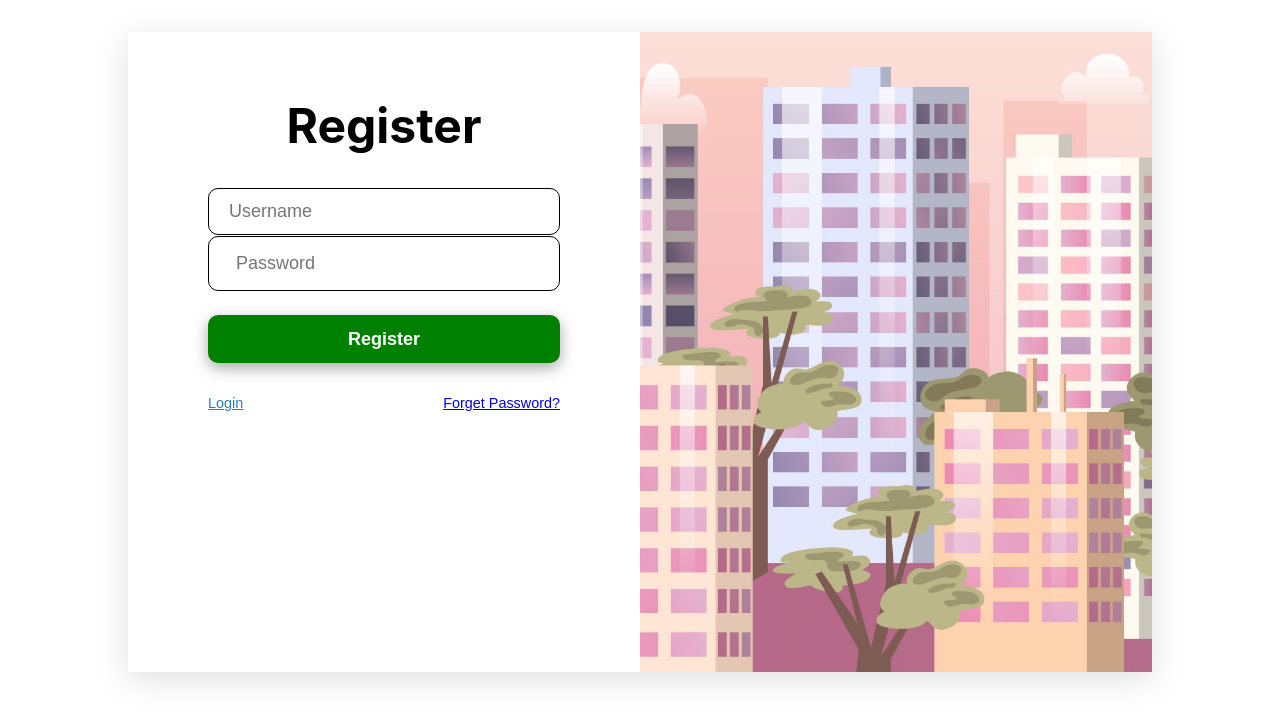
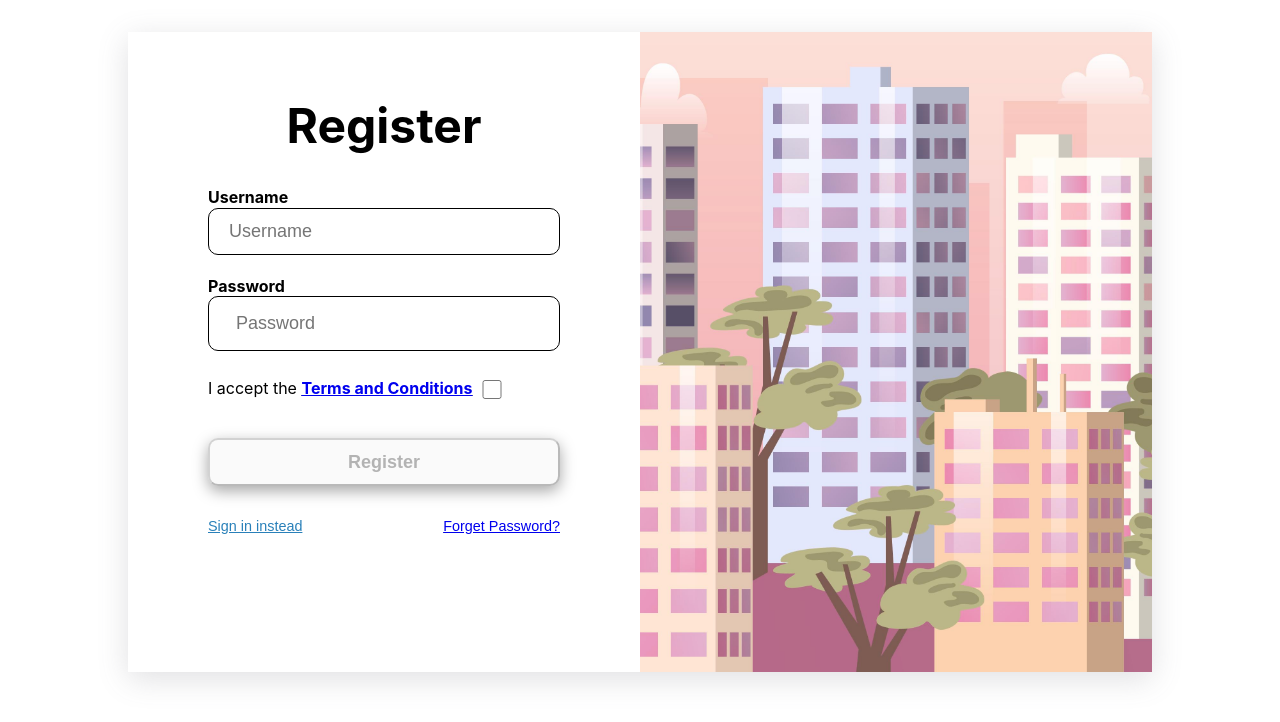
Before and after one commit to Realker/SC2006-Project, a React (Create React App) app in the folder frontend/: page / in a window 1280 px wide. Both pictures are taken after a click on the button "Register". Shown: the top 722 px of the page. Built offline with nearby package versions, Linux system fonts and the light colour scheme.

Commit message:
Updated RegisterPage

```diff
--- a/frontend/src/components/LoginRegister.js
+++ b/frontend/src/components/LoginRegister.js
@@ -6,6 +6,7 @@ import "../css/LoginRegister.css";
 import btoBuilding from "../images/Housingbuilding.jpg";
 import ResetPassword from './ResetPassword';
 import { Link } from 'react-router-dom';
+import TNC from './TNC';
 
 
 
@@ -15,9 +16,17 @@ function Login() {
   const [password, setPassword] = useState("");
   const [isLogin, setLogin] = useState(true);
   const [error, setError] = useState(null);
-
+  const [agree, setAgree] = useState(false);
   const [cookies, setCookie] = useCookies(['auth_token']);
   const navigate = useNavigate();
+  const [linkTNC, setLinkTNC] = useState(false);
+
+  //Terms & Conditions checkbox
+  const checkboxHandler = () => {
+    // if agree === true, it will be set to false
+    // if agree === false, it will be set to true
+    setAgree(!agree);
+  }
 
   const loginBtn = () => {
     if (email.trim().length !== 0 && password.trim().length) {
@@ -46,6 +55,7 @@ function Login() {
   };
 
   const RegisterBtn = () => {
+
     if (email.trim().length !== 0 && password.trim().length) {
       APIService.RegisterUser(email, password)
         .then((response) => {
@@ -71,15 +81,18 @@ function Login() {
     }
   };
 
+
   return (
 
     <div className="LoginRegister-container">
 
       <div className="LoginRegister__content">
+
         <h1>{isLogin ? "Login" : "Register"}</h1>
 
         <div>
           <form>
+            <b>Username</b>
             <input
               type="text"
               value={email}
@@ -87,6 +100,8 @@ function Login() {
               placeholder="Username"
               onChange={(e) => setUsername(e.target.value)}
             />
+            <br></br>
+            <b>Password</b>
             <input
               type="password"
               value={password}
@@ -94,51 +109,58 @@ function Login() {
               placeholder="Password"
               onChange={(e) => setPassword(e.target.value)}
             />
-
           </form>
 
           <div>
             {isLogin ? (
               <div>
                 <button
+                  className="btn btn-loginRegister-primary"
                   onClick={loginBtn}
-                  className="btn btn-loginRegister-primary"
                 >
                   Login
                 </button>
                 <div className="LoginRegister__content__secondary-btns">
                   <button
+                    className="btn btn-loginRegister-secondary"
                     onClick={() => setLogin(false)}
-                    className="btn btn-loginRegister-secondary"
                   >
                     Register
                   </button>
                   <button
+                    className="btn btn-forgetpass"
                     onClick={() => setLogin(false)}
-                    className="btn btn-forgetpass"
                   >
                     <Link to ="/ResetPassword">Forget Password?</Link>
                   </button>
                 </div>
               </div>
             ) : (
+
               <div>
-                <button
+
+                <div>
+                  I accept the <label htmlFor="agree"><b><u><a href="#" onClick={() => setLinkTNC(true)}>Terms and Conditions</a></u></b></label>
+                  <input type="checkbox" id="agree" onChange={checkboxHandler} />
+                    <TNC trigger={linkTNC} setTrigger={setLinkTNC}>
+                      <p><b>Terms & Conditions</b></p>
+                    </TNC>
+                </div>
+
+                <button disabled={!agree}
+                  className="btn1"
                   onClick={RegisterBtn}
-                  className="btn btn-loginRegister-primary"
-                >
-                  Register
-                </button>
+                    >Register</button>
+
                 <div className="LoginRegister__content__secondary-btns">
                   <button
                     className="btn btn-loginRegister-secondary"
                     onClick={() => setLogin(true)}
-                  >
-                    Login
-                  </button>
+                    >Sign in instead</button>
+
                   <button
-                    onClick={() => setLogin(false)}
-                    className="btn btn-forgetpass">
+                    className="btn btn-forgetpass"
+                    onClick={() => setLogin(false)}>
                     <Link to ="/ResetPassword">Forget Password?</Link>
                   </button>
                 </div>
--- a/frontend/src/components/Search.js
+++ b/frontend/src/components/Search.js
@@ -1,6 +1,6 @@
 import React, { useState } from 'react'
 import '../css/Search.css';
-var data = require("./TOWN_DATA.json");
+var data = require("./Data/TOWN_DATA.json");
 
 export default function Search() {
   const [value, setValue] = useState("");
--- a/frontend/src/components/SearchHouses.js
+++ b/frontend/src/components/SearchHouses.js
@@ -5,6 +5,8 @@ import APIService from './APIService'
 import SearchHousesPageBG from "../images/SearchHousesPage.jpg"
 import NavBar from './NavBar'
 import '../css/SearchHouses.css';
+//import Homepage from './components/Homepage';
+//import Search from './components/Search';
 
 const SearchHouses = () => {
   return (
--- /dev/null
+++ b/frontend/src/components/TNC.js
@@ -0,0 +1,18 @@
+import React, { useState } from 'react'
+import {useCookies} from 'react-cookie';
+import { NavLink, Link } from 'react-router-dom'
+import '../css/TNC.css';
+
+function TNC(props) {
+  return (props.trigger) ? (
+    <div className="tnc">
+        <div className="tnc-inner">
+            <button className="close-tnc" onClick={() => props.setTrigger(false)}
+            >close</button>
+            { props.children }
+        </div>
+    </div>
+  ) : "";
+}
+
+export default TNC
--- a/frontend/src/css/LoginRegister.css
+++ b/frontend/src/css/LoginRegister.css
@@ -51,8 +51,20 @@
   margin-top: 2rem;
   display: flex;
   justify-content: space-between;
-  color: green
+  color: rgb(0, 9, 0)
 }
+
+
+/*.btn-loginRegister-third {
+  border: none;
+  cursor: pointer;
+  background-color: transparent;
+  text-decoration: underline;
+  position:relative;
+  right: 212px;
+  font-size: 0.9rem;
+  height: 1.5rem;
+} */
 
 /* Buttons */
 
@@ -92,3 +104,25 @@ font-size: 3rem;
 .btn-forgetpass {
   color: grey;
 }
+
+/* this styling is for register button */
+.btn1 {
+  margin-top: 20px;
+  padding: 10px 30px;
+  cursor: pointer;
+  font-weight: bold;
+  font-size: large;
+  width: 100%;
+  height: 3rem;
+  box-shadow: rgba(0, 0, 0, 0.35) 0px 5px 15px;
+  border-radius: 10px;
+}
+
+/* this styling is for T&C checkbox */
+input[type='checkbox'] {
+  position: relative;
+  cursor: pointer;
+  width: 40px;
+  height: 1.2rem;
+  top: 5px;
+}
--- /dev/null
+++ b/frontend/src/css/TNC.css
@@ -0,0 +1,31 @@
+.tnc {
+    position: fixed;
+    top: 0;
+    left: 0;
+    width: 100%;
+    height: 100vh;
+    background-color: rgba(0, 0, 0, 0.2);
+
+    display: flex;
+    justify-content: center;
+    align-items: center;
+    border-radius: 10px;
+}
+
+.tnc-inner {
+    position: relative;
+    padding: 32px;
+    width: 90vh;
+    max-width: 100vh;
+    background-color: #FFF;
+    align-items: center;
+    box-shadow: rgba(0, 0, 0, 0.35) 0px 5px 15px;
+    border-radius: 10px;
+}
+
+.tnc-inner .close-tnc {
+    position: absolute;
+    top: 16px;
+    right: 16px;
+
+}
--- a/frontend/src/index.js
+++ b/frontend/src/index.js
@@ -17,6 +17,8 @@ import Flat from './components/Flat';
 import Search from './components/Search';
 //import FilterByParameters from './components/FilterByParameters';
 import SearchHouses from './components/SearchHouses';
+import TNC from './components/TNC';
+
 function Router(){
   return(
 
@@ -35,6 +37,7 @@ function Router(){
       <Route path='/Flat' element = {<Flat/>} />
       <Route path='/Search' element = {<Search/>} />
       <Route path='/SearchHouses' element = {<SearchHouses />}/>
+      <Route path='/TNC' element = {<TNC />}/>
 
 
     </Routes>
```
Also changed, not shown: frontend/src/components/Data/TOWN_DATA.json (renamed from frontend/src/components/TOWN_DATA.json).
